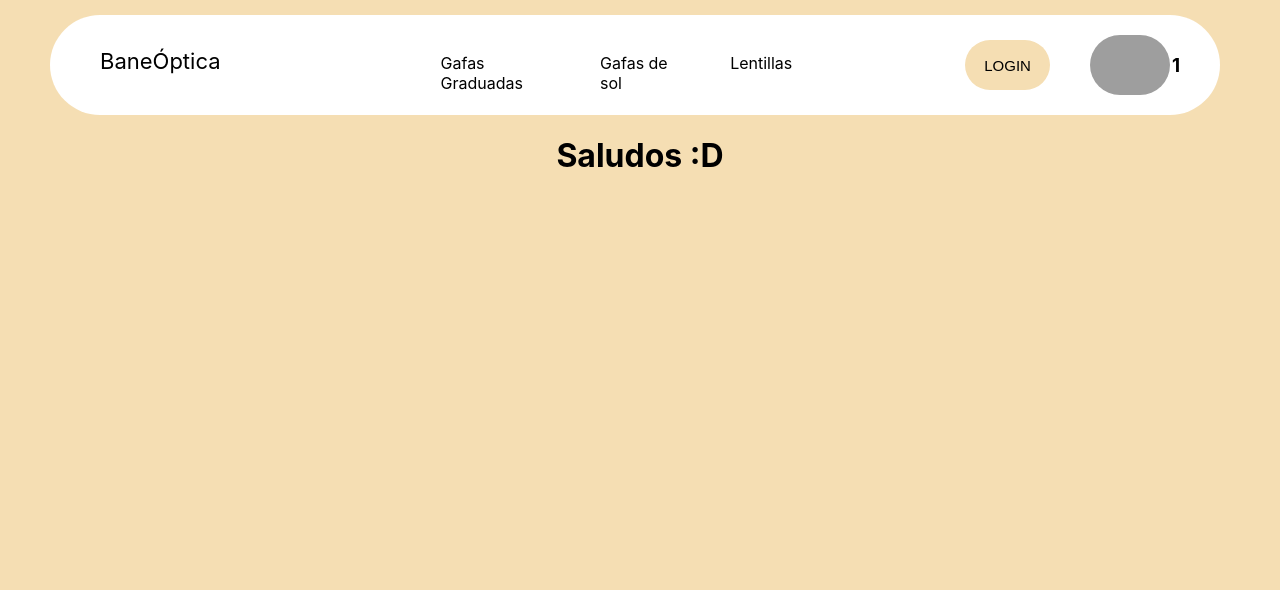
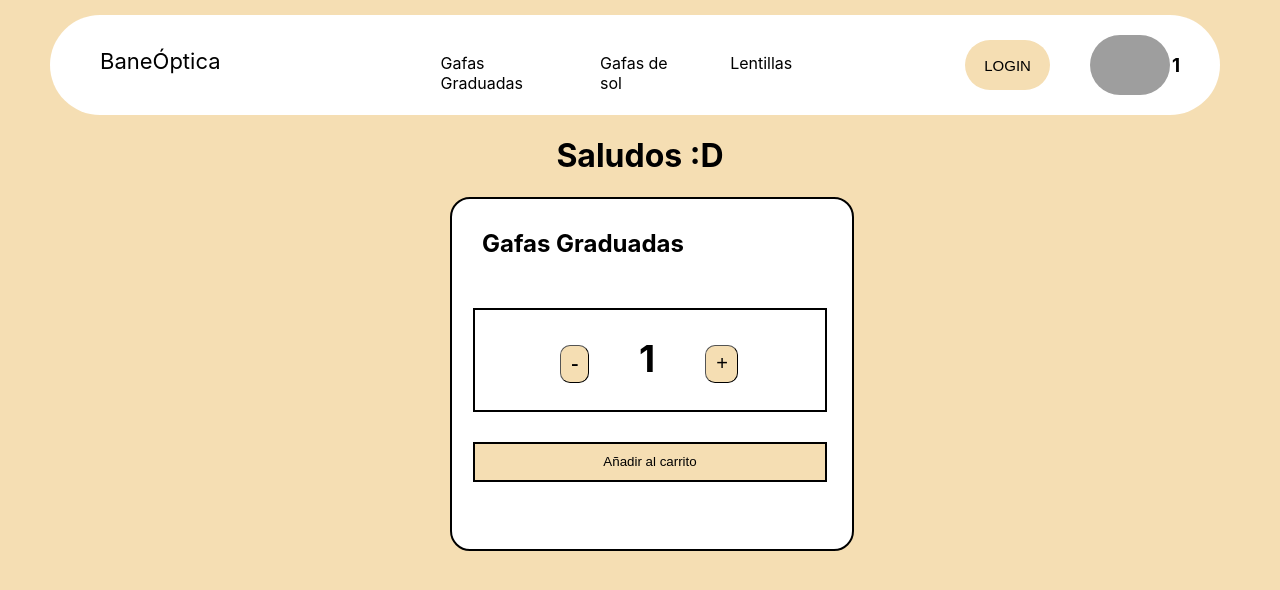
Before and after one commit to jesusbanegas/Baneoptica-Banegas, a React (Create React App) app: page / in a window 1280 px wide. Shown: the top 590 px of the page. Built offline with nearby package versions, Linux system fonts and the light colour scheme; grey boxes are pictures that could not be loaded.

Commit message:
ItemCount
Creación del "ItemCount.js".

```diff
--- /dev/null
+++ b/src/components/ItemCount/ItemCount.css
@@ -0,0 +1,105 @@
+.ContenedorGeneral{
+    width: 400px;
+    height: 350px;
+    margin-left: 450px;
+    flex-direction: column;
+    justify-content: center;
+    background-color: white;
+    border-radius: 20px;
+    border-width: 2px;
+    border-style: solid;
+    border-color: black;
+}
+
+.ContenedorInterior{
+    display: flex;
+    border-color: black;
+    border-width: 2px;
+    border-style: solid;
+    width: 350px;
+    margin-left: 21px;
+    height: 100px;
+}
+
+.Numero{
+    margin-left:50px;
+    margin-right:50px;
+    margin-top: 7px;
+}
+
+.Boton1{
+    margin-left: 85px;
+    height: 38px;
+    padding-left:10px;
+    padding-right:17px;
+    width: 10px;
+    border-radius: 10px;
+    border-width: 1.5px;
+    cursor:pointer;
+    margin-top:35px;
+    font-size: 23px;
+    background-color: wheat;
+}
+
+.Boton1:hover{
+    background:sandybrown;
+}
+
+.Boton1:active{
+    background:rgb(225, 112, 13);
+}
+
+.Boton2{
+    cursor:pointer;
+    height: 38px;
+    padding-left:10px;
+    padding-right:21px;
+    width: 10px;
+    border-radius: 10px;
+    border-width: 1.5px;
+    cursor:pointer;
+    margin-top:35px;
+    font-size: 20px;
+    text-align: left;
+    background-color: wheat;
+}
+
+.Boton2:hover{
+    background:sandybrown;
+}
+
+.Boton2:active{
+    background:rgb(225, 112, 13);
+}
+
+.NombreProducto{
+    margin-left: 30px;
+    margin-top: 30px;
+    margin-bottom:50px;
+}
+
+.AñadirCarrito{
+    border-width: 2px;
+    border-style: solid;
+    border-color: black;
+    width: 354px;
+    margin-left: 21px;
+    margin-top: 30px;
+    height: 40px;
+    cursor: pointer;
+    background-color: wheat;
+}
+
+.AñadirCarrito:hover{
+    background:sandybrown;
+}
+
+.AñadirCarrito:active{
+    background:rgb(225, 112, 13);
+}
+
+.NoHayStock{
+    margin-right: 14px;
+    margin-left: 12.5px;
+    margin-top:25px;
+}
--- /dev/null
+++ b/src/components/ItemCount/ItemCount.js
@@ -0,0 +1,48 @@
+import { useState, useEffect } from "react";
+import "./ItemCount.css";
+
+const ItemCount = ({stock,initial,NombreProducto, onAdd}) => {
+
+    // Las props provienen del "ItemListContainer.js"
+
+    const [numero,setNumero] = useState(parseInt({initial}));
+
+    const sumar = () => {
+        numero > stock ? (numero = numero) : (setNumero (numero + 1))
+    };
+
+    const restar = () => {
+        setNumero (numero - 1);
+    };
+
+    // Con el useEffect guardamos el valor inicial recibido como prop "initial"
+
+    useEffect(() => {
+        setNumero(parseInt(initial))
+    },[initial]);
+
+    useEffect(() => {
+        stock = parseInt(stock)
+    },[stock]);
+
+    if (numero < parseInt(initial)){
+        setNumero(parseInt(initial))
+    }
+
+    return <div className="ContenedorGeneral">
+        <h2 className="NombreProducto">{NombreProducto}</h2>
+        <div className="ContenedorInterior">
+            <button onClick={restar} className="Boton1">-</button>
+            <h3>{
+            numero <= stock ? (<h1 className="Numero">{numero}</h1>) : (<h5 className="NoHayStock">No hay stock</h5>)
+            }
+            </h3>
+            <button onClick={sumar} className="Boton2">+</button>
+        </div>
+        <div>
+            <button onClick={()=> (numero <= stock ? onAdd(numero) : alert('No hay stock!'))} className="AñadirCarrito">Añadir al carrito</button>
+        </div>
+    </div>
+};
+
+export default ItemCount
--- a/src/components/ItemListContainer/ItemListContainer.js
+++ b/src/components/ItemListContainer/ItemListContainer.js
@@ -1,9 +1,16 @@
+import ItemCount from "../ItemCount/ItemCount";
 
 // El "greeting" con el texto provisional "saludos" se lo manda desde "App.js"
 
 const ItemListContainer = ({greeting}) => {
-    return <h1 style={{display:'flex',justifyContent:'center'}}>{greeting}</h1>
 
-}
+    const onAdd = (numProductos) => {
+        const mensaje = alert(`Has comprado ${numProductos} unidades`)
+    }
+
+    return <><h1 style={{display:'flex',justifyContent:'center'}}>{greeting}</h1>
+    <ItemCount initial={1} stock={7} NombreProducto={'Gafas Graduadas'} onAdd={onAdd}/>
+    </>
+};
 
 export default ItemListContainer
```
